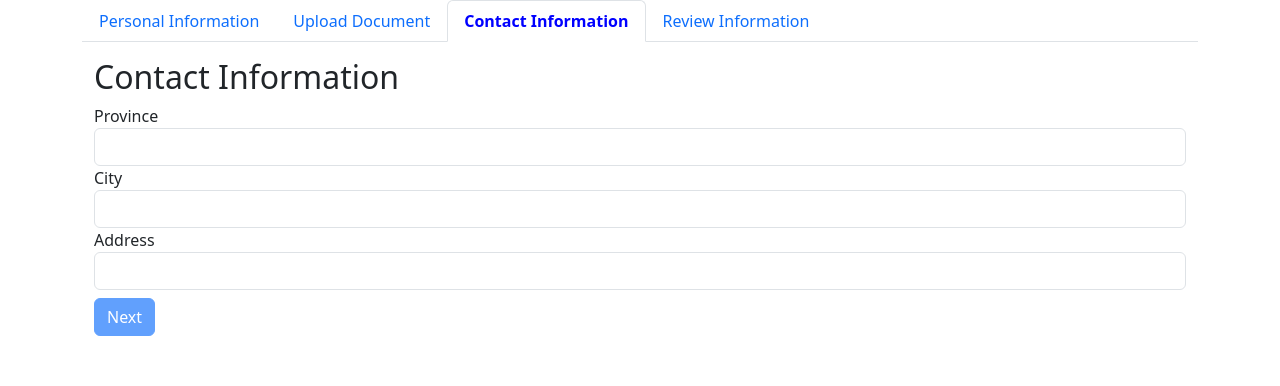
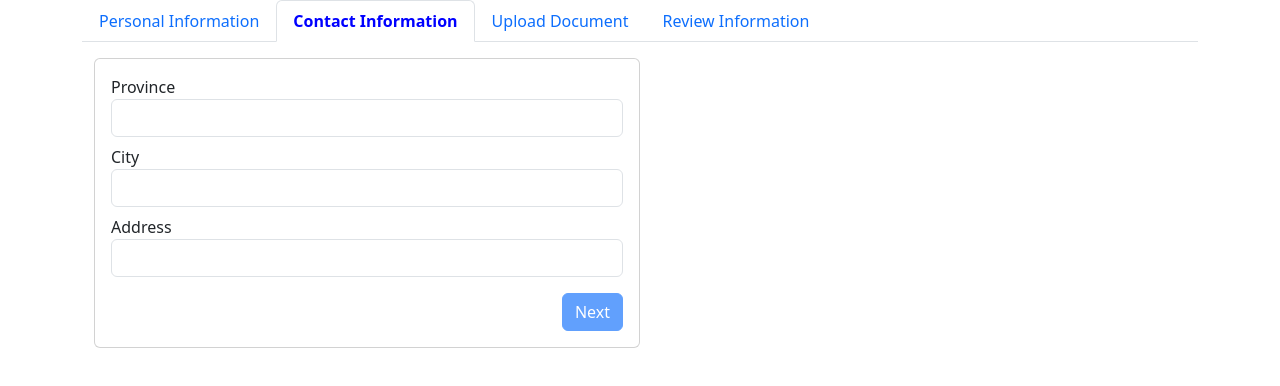
Before and after one commit to fahimehahmadi94/User-Form, an Angular app: page /contact-info in a window 1280 px wide. Shown: the top 386 px of the page. Built offline with nearby package versions, Linux system fonts and the light colour scheme.

Commit message:
add contact info

```diff
--- a/src/app/feature/contact-info/contact-info.component.html
+++ b/src/app/feature/contact-info/contact-info.component.html
@@ -1,27 +1,32 @@
 <div class="container">
-  <h2>Contact Information</h2>
+  <div class="card w-50">
+    <div class="card-body">
       <form [formGroup]="contactInfoFG" (ngSubmit)="onSubmit()">
-    <div class="form-group">
+        <div class="form-group mb-2">
           <label for="province">Province</label>
           <input id="province" class="form-control" [formControl]="provinceFC">
           <div *ngIf="invalidInput(provinceFC)" class="text-danger">
             Province is required.
           </div>
         </div>
-    <div class="form-group">
+        <div class="form-group mb-2">
           <label for="city">City</label>
           <input id="city" class="form-control" [formControl]="cityFC">
           <div *ngIf="invalidInput(cityFC)" class="text-danger">
             City is required.
           </div>
         </div>
-    <div class="form-group">
+        <div class="form-group mb-2">
           <label for="address">Address</label>
           <input id="address" class="form-control" [formControl]="addressFC">
           <div *ngIf="invalidInput(addressFC)" class="text-danger">
             Address is required.
           </div>
         </div>
+        <div class="d-flex justify-content-md-end">
           <button type="submit" class="btn btn-primary mt-2" [disabled]="contactInfoFG.invalid">Next</button>
+        </div>
       </form>
     </div>
+  </div>
+</div>
--- a/src/app/feature/personal-info/personal-info.component.html
+++ b/src/app/feature/personal-info/personal-info.component.html
@@ -1,5 +1,5 @@
 <div class="container">
-  <div class="card">
+  <div class="card w-50">
     <div class="card-body">
       <form [formGroup]="personalInfoFG" (ngSubmit)="onSubmit()">
         <div class="form-group mb-2">
@@ -30,30 +30,3 @@
     </div>
   </div>
 </div>
-<!--<div class="container">-->
-<!--  <h2>Personal Information</h2>-->
-<!--  <form [formGroup]="personalInfoFG" (ngSubmit)="onSubmit()">-->
-<!--    <div class="form-group">-->
-<!--      <label for="firstName">First Name</label>-->
-<!--      <input id="firstName" class="form-control" [formControl]="firstNameFC">-->
-<!--      <div *ngIf="invalidInput(firstNameFC)" class="text-danger">-->
-<!--        First Name is required.-->
-<!--      </div>-->
-<!--    </div>-->
-<!--    <div class="form-group">-->
-<!--      <label for="lastName">Last Name</label>-->
-<!--      <input id="lastName" class="form-control" [formControl]="lastNameFC">-->
-<!--      <div *ngIf="invalidInput(lastNameFC)" class="text-danger">-->
-<!--        First Name is required.-->
-<!--      </div>-->
-<!--    </div>-->
-<!--    <div class="form-group">-->
-<!--      <label for="nationalCode">National Code</label>-->
-<!--      <input id="nationalCode" class="form-control" [formControl]="nationalCodeFC" maxlength="10">-->
-<!--      <div *ngIf="invalidInput(nationalCodeFC)" class="text-danger">-->
-<!--        National Code is required and must be 10 digits.-->
-<!--      </div>-->
-<!--    </div>-->
-<!--    <button type="submit" class="btn btn-primary mt-2" [disabled]="personalInfoFG.invalid">Next</button>-->
-<!--  </form>-->
-<!--</div>-->
--- a/src/app/feature/progress-bar/progress-bar.component.ts
+++ b/src/app/feature/progress-bar/progress-bar.component.ts
@@ -8,8 +8,8 @@ import {Component, OnInit} from '@angular/core';
 export class ProgressBarComponent {
   steps = [
     {label: 'Personal Information', route: '/personal-info'},
+    {label: 'Contact Information', route: '/contact-info'},
     {label: 'Upload Document', route: '/upload-documents'},
-    {label: 'Contact Information', route: '/contact-info'},
     {label: 'Review Information', route: '/review-info'}
   ];
 
```
Lines whose indentation alone changed are shown as unchanged.
